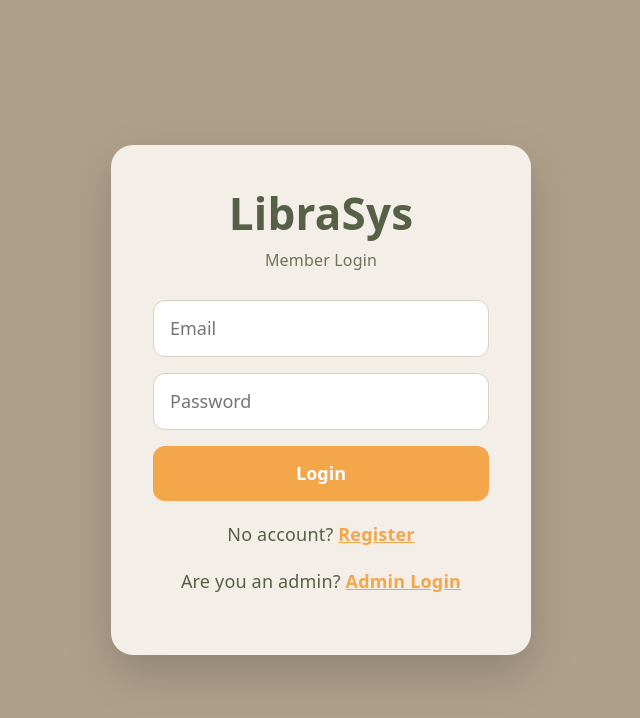
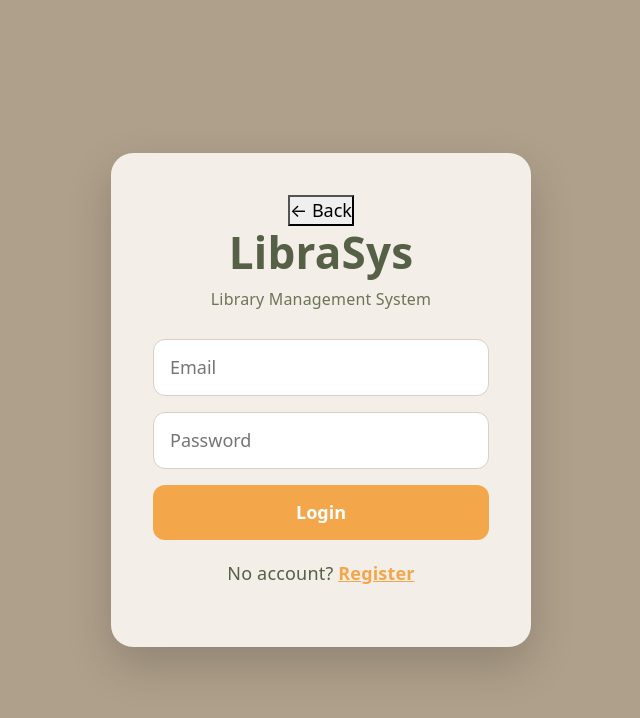
Before and after one commit to kritish-ktm/Librasys, a React (Vite) app in the folder frontend/: page /member-login in a window 1280 px wide. Shown: the top 718 px of the page, without its empty margins (319-959 px from the left). Built offline with nearby package versions, Linux system fonts and the light colour scheme.

Commit message:
Add back to landing page button on member and admin login

```diff
--- a/frontend/src/pages/AdminLogin.jsx
+++ b/frontend/src/pages/AdminLogin.jsx
@@ -34,6 +34,15 @@ function AdminLogin() {
   return (
     <div className="login-page">
       <div className="login-card">
+
+        <button
+          className="login-back-button"
+          onClick={() => navigate('/')}
+          type="button"
+        >
+          ← Back
+        </button>
+
         <h1 className="login-title">LibraSys</h1>
         <p className="login-subtitle">Admin Login</p>
 
@@ -64,6 +73,7 @@ function AdminLogin() {
             Member Login
           </Link>
         </p>
+
       </div>
     </div>
   );
--- a/frontend/src/pages/MemberLogin.jsx
+++ b/frontend/src/pages/MemberLogin.jsx
@@ -3,8 +3,12 @@ import axios from 'axios';
 import { useNavigate, Link } from 'react-router-dom';
 import './Login.css';
 
-function MemberLogin() {
-  const [form, setForm] = useState({ email: '', password: '' });
+function Login() {
+  const [form, setForm] = useState({
+    email: '',
+    password: ''
+  });
+
   const [error, setError] = useState('');
   const navigate = useNavigate();
 
@@ -13,37 +17,67 @@ function MemberLogin() {
     setError('');
 
     try {
-      const res = await axios.post('http://localhost:5000/api/auth/login', form);
-
-      if (res.data.role !== 'Member') {
-        setError('Access denied. This login is for members only.');
-        return;
-      }
+      const res = await axios.post(
+        'http://localhost:5000/api/auth/login',
+        form
+      );
 
       localStorage.setItem('token', res.data.token);
       localStorage.setItem('role', res.data.role);
       localStorage.setItem('name', res.data.name);
 
-      navigate('/MemberDashboard', { replace: true });
+      if (res.data.role === 'Librarian') {
+        navigate('/dashboard');
+      } else {
+        navigate('/profile');
+      }
 
     } catch (err) {
-      setError(err.response?.data?.error || 'Login failed');
+      console.error('Login error:', err);
+
+      setError(
+        err.response?.data?.message || 'Login failed'
+      );
     }
   };
 
   return (
     <div className="login-page">
+
       <div className="login-card">
-        <h1 className="login-title">LibraSys</h1>
-        <p className="login-subtitle">Member Login</p>
 
-        {error && <p className="login-error">{error}</p>}
+        <button
+          className="login-back-button"
+          onClick={() => navigate('/')}
+          type="button"
+        >
+          ← Back
+        </button>
+
+        <h1 className="login-title">
+          LibraSys
+        </h1>
+
+        <p className="login-subtitle">
+          Library Management System
+        </p>
+
+        {error && (
+          <p className="login-error">
+            {error}
+          </p>
+        )}
 
         <input
           className="login-input"
           placeholder="Email"
           value={form.email}
-          onChange={(e) => setForm({ ...form, email: e.target.value })}
+          onChange={(e) =>
+            setForm({
+              ...form,
+              email: e.target.value
+            })
+          }
         />
 
         <input
@@ -51,29 +85,36 @@ function MemberLogin() {
           placeholder="Password"
           type="password"
           value={form.password}
-          onChange={(e) => setForm({ ...form, password: e.target.value })}
+          onChange={(e) =>
+            setForm({
+              ...form,
+              password: e.target.value
+            })
+          }
         />
 
-        <button className="login-button" onClick={handleSubmit}>
+        <button
+          className="login-button"
+          onClick={handleSubmit}
+        >
           Login
         </button>
 
         <p className="login-register-text">
           No account?{' '}
-          <Link to="/register" className="login-register-link">
+
+          <Link
+            to="/register"
+            className="login-register-link"
+          >
             Register
           </Link>
         </p>
 
-        <p className="login-register-text">
-          Are you an admin?{' '}
-          <Link to="/admin-login" className="login-register-link">
-            Admin Login
-          </Link>
-        </p>
       </div>
+
     </div>
   );
 }
 
-export default MemberLogin;
+export default Login;
```
